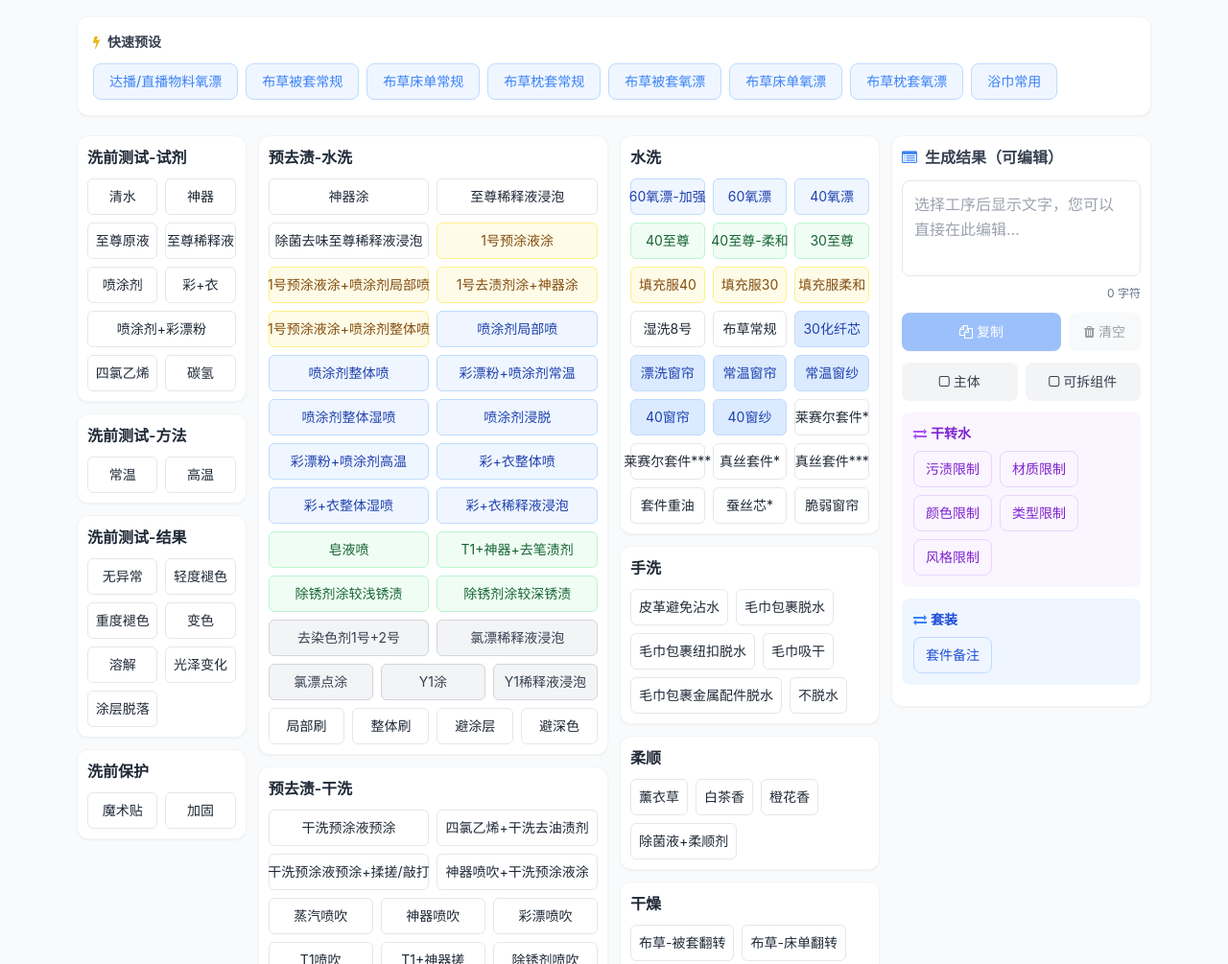
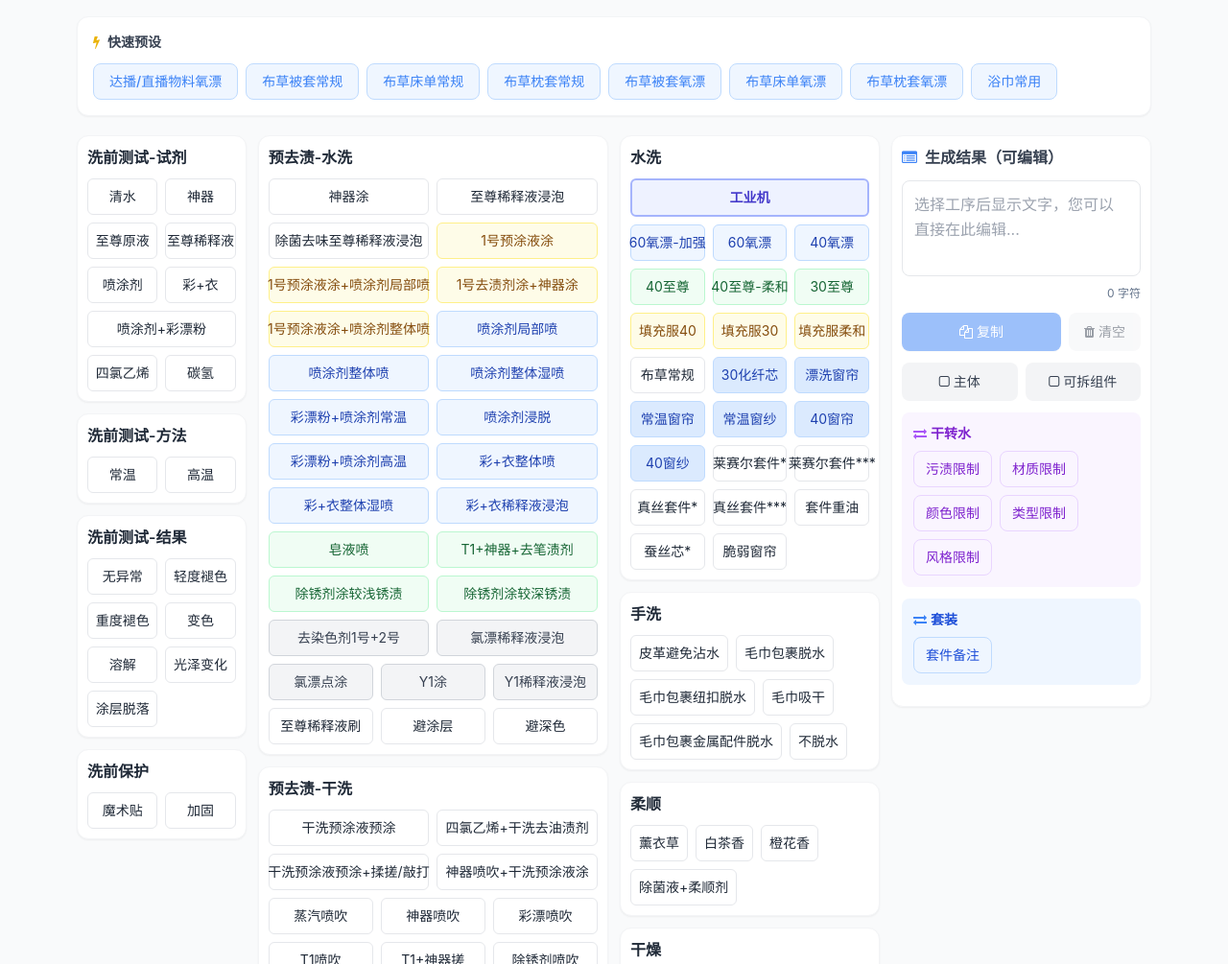
Before and after one commit to cqhxl/gzdact, a plain HTML site: page index.html in a window 1280 px wide. Shown: the part 95-1100 px from the top of the page at 96% size. Drawn offline with nearby package versions, Linux system fonts and the light colour scheme.

Commit message:
Refactor industrial button styles and logic

```diff
--- a/index.html
+++ b/index.html
@@ -1,3 +1,4 @@
+
 <!DOCTYPE html>
 <html lang="zh-CN">
   <head>
@@ -101,6 +102,12 @@
           @apply px-2 py-2 border-2 border-indigo-300 bg-indigo-50 rounded-md text-sm font-semibold hover:border-indigo-500 btn-hover transition-all duration-200 text-indigo-700 flex items-center justify-center text-center;
         }
         .home-switch-btn.selected-btn {
+          @apply bg-indigo-500 text-white border-indigo-600;
+        }
+        .industrial-switch-btn {
+          @apply px-2 py-2 border-2 border-indigo-300 bg-indigo-50 rounded-md text-sm font-semibold hover:border-indigo-500 btn-hover transition-all duration-200 text-indigo-700 flex items-center justify-center text-center;
+        }
+        .industrial-switch-btn.selected-btn {
           @apply bg-indigo-500 text-white border-indigo-600;
         }
         .teal-border-btn {
@@ -307,6 +314,12 @@
         "填充服30℃": "[30至尊]家用机速洗（加时）",
         "填充服40℃": "[40羽绒]家用机羽绒P-3/[40羽绒]家用机羽绒P-5"
       };
+      const industrialOverrides = {
+        "60氧漂": "[60氧漂]工业机4号",
+        "40氧漂": "[40氧漂]工业机14号",
+        "40至尊": "[40至尊]工业机13号",
+        "30至尊": "[30至尊]工业机10号"
+      };
       const processes = [
         {
           category: "洗前测试-试剂",
@@ -435,7 +448,7 @@
             },
             {
               value: "至尊稀释液浸泡",
-              fullName: "至尊稀释液浸泡【】，放置【】h"
+              fullName: "4%至尊稀释液浸泡/滴加在【血渍】处，放置【】h"
             },
             {
               value: "除菌去味至尊稀释液浸泡",
@@ -472,13 +485,13 @@
               tag: "tag-pentu"
             },
             {
-              value: "彩漂粉+喷涂剂常温",
-              fullName: "彩漂粉+喷涂剂叠涂于【】处，放置【】h",
+              value: "喷涂剂整体湿喷",
+              fullName: "喷涂剂整体湿喷，放置h",
               tag: "tag-pentu"
             },
             {
-              value: "喷涂剂整体湿喷",
-              fullName: "喷涂剂整体湿喷，放置h",
+              value: "彩漂粉+喷涂剂常温",
+              fullName: "彩漂粉+喷涂剂叠涂于【】处，放置【】h",
               tag: "tag-pentu"
             },
             {
@@ -552,12 +565,8 @@
               tag: "tag-chlori"
             },
             {
-              value: "局部刷",
+              value: "至尊稀释液刷",
               fullName: "至尊稀释液刷洗【】"
-            },
-            {
-              value: "整体刷",
-              fullName: "至尊稀释液整体刷洗"
             },
             {
               value: "避涂层",
@@ -678,11 +687,6 @@
               tag: "tag-1hao"
             },
             {
-              value: "湿洗8号",
-              fullName: "湿洗8号",
-              isExclusive: true
-            },
-            {
               value: "布草常规",
               fullName: "[常温至尊-布草]工业机18号",
               isExclusive: true
@@ -757,6 +761,10 @@
               value: "脆弱窗帘",
               fullName: "湿洗9号",
               isExclusive: true
+            },
+            {
+              value: "工业机",
+              fullName: ""
             },
           ]
         },
@@ -942,8 +950,14 @@
           card.appendChild(btnContainer);
           let btnContainer2 = null;
           let btnContainer3 = null;
+          let modeBar = null;
           process.items.forEach(item => {
             if (item.hidden) return;
+            if(process.category === "洗涤" && item.value === "工业机" && !modeBar) {
+              modeBar = document.createElement('div');
+              modeBar.className = 'mb-2';
+              card.insertBefore(modeBar, btnContainer);
+            }
             if(process.category === "预去渍-干洗" && item.value === "蒸汽喷吹" && !btnContainer2) {
               btnContainer2 = document.createElement('div');
               btnContainer2.className = 'grid grid-cols-3 gap-2 mt-2';
@@ -954,13 +968,15 @@
               btnContainer2.className = 'grid grid-cols-3 gap-2 mt-2';
               card.appendChild(btnContainer2);
             }
-            if(process.category === "预去渍-水洗" && item.value === "局部刷" && !btnContainer3) {
+            if(process.category === "预去渍-水洗" && item.value === "至尊稀释液刷" && !btnContainer3) {
               btnContainer3 = document.createElement('div');
-              btnContainer3.className = 'grid grid-cols-4 gap-2 mt-2';
+              btnContainer3.className = 'grid grid-cols-3 gap-2 mt-2';
               card.appendChild(btnContainer3);
             }
             const btn = document.createElement('button');
-            if (item.value === "家用机" && process.category === "洗涤") {
+            if (item.value === "工业机" && process.category === "洗涤") {
+              btn.className = 'industrial-switch-btn w-full';
+            } else if (item.value === "家用机" && process.category === "洗涤") {
               btn.className = 'home-switch-btn';
             } else if (item.tag) {
               btn.className = item.tag;
@@ -987,7 +1003,11 @@
             btn.dataset.specialStyle = item.specialStyle || '';
             btn.dataset.isExclusive = item.isExclusive ? 'true' : 'false';
             btn.addEventListener('click', () => toggleSelect(process.category, item.value, btn));
-            (btnContainer3 || btnContainer2 || btnContainer).appendChild(btn);
+            if(item.value === "工业机" && process.category === "洗涤") {
+              modeBar.appendChild(btn);
+            } else {
+              (btnContainer3 || btnContainer2 || btnContainer).appendChild(btn);
+            }
           });
           const targetGroup = groupMap[process.category];
           if (targetGroup) targetGroup.appendChild(card);
@@ -1208,8 +1228,10 @@
             const item = processes.find(p => p.category === category).items.find(i => i.value === selectedValue);
             if (item) {
               let fullName = item.fullName;
-              if (selectedValue === "家用机") return;
-              if (isHomeMode && industrialToHomeMap[selectedValue]) {
+              if (selectedValue === "家用机" || selectedValue === "工业机") return;
+              if (isHomeMode && industrialOverrides[selectedValue] && selectedItems["洗涤"].includes("工业机")) {
+                fullName = industrialOverrides[selectedValue];
+              } else if (isHomeMode && industrialToHomeMap[selectedValue]) {
                 fullName = industrialToHomeMap[selectedValue];
               }
               if (selectedValue === "配件手洗") {
```
